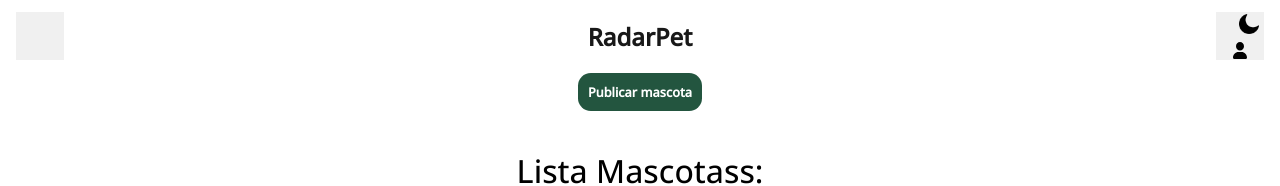
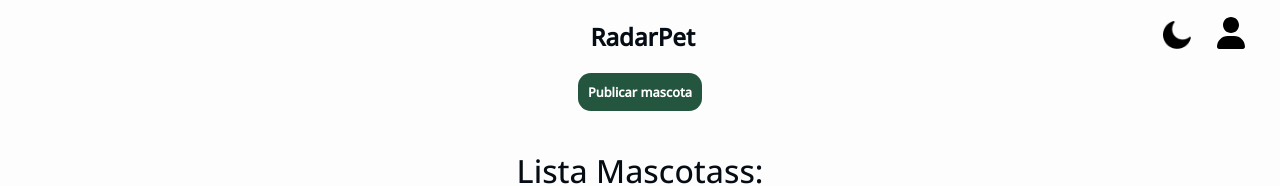
Before and after one commit to eduardocoello16/RadarPetFront, a Vue app: page /mascotas in a window 1280 px wide. Shown: the top 186 px of the page. Built offline with nearby package versions, Linux system fonts and the light colour scheme; no server answers.

Commit message:
añadiendo modo oscuro

```diff
--- a/src/App.vue
+++ b/src/App.vue
@@ -6,7 +6,7 @@
   <router-view/>
 </template>
 
-<style>
+<style lang="scss">
 @import url('https://fonts.googleapis.com/css2?family=Open+Sans:ital,wght@0,300;0,400;0,500;1,800&display=swap');
 #app {
   font-family: Avenir, Helvetica, Arial, sans-serif;
@@ -18,9 +18,25 @@
   font-family: 'Open Sans', sans-serif;
   font-weight: 500;
 }
+
+.tema {
+
+    --color__primary: rgb(253, 253, 253);
+     --color__text: rgb(5, 12, 19);
+       --color__hover: rgba(226, 226, 226, 0.986);
+
+    &-dark {
+        --color__primary: rgb(5, 12, 19);
+         --color__text: rgb(252, 252, 252);
+          --color__hover: rgba(31, 31, 31, 0.801);
+    }
+}
 body{
   margin: 0;
   overflow-x: hidden;
+  background-color: var(--color__primary);
+  color: var(--color__text);
+  transition: all 0.5s ease;
 }
 </style>
 <script>
@@ -30,6 +46,9 @@ export default {
   name: 'App',
   components: {
     NavHeadder
+  },
+  mounted () {
+    document.body.classList.add('tema')
   }
 }
 </script>
--- a/src/components/NavHeadder.vue
+++ b/src/components/NavHeadder.vue
@@ -1,10 +1,10 @@
 <template>
   <nav class="home">
      <div id="datos">
-   <div class="buttons">  <router-link to="/perfil" id="perfil"><div id="avatar"  v-bind:style="{ backgroundImage: 'url(' + obtener + ')' }" ></div> <p id="nombreUsuario">{{nombreUsuario}}</p></router-link></div>
+ <router-link to="/perfil" id="perfil"><div id="avatar"  v-bind:style="{ backgroundImage: 'url(' + obtener + ')' }" ></div> <p id="nombreUsuario">{{nombreUsuario}}</p></router-link>
      <router-link to="/"> <h1>RadarPet</h1></router-link>
-     <div class="buttons">
-     <button  class="Sesion">  <img class="modooscuro" src="../assets/luna.png" alt=""></button>
+     <div >
+     <button @click="switchTema" class="Sesion">  <img src="../assets/moon.svg" alt=""></button>
        <router-link  to="/iniciarsesion" v-if="token === ''"> <button  class="Sesion"><img src="../assets/user-solid.svg" alt=""></button></router-link>
  <a  v-if="token !== ''"><button  class="Sesion" @click="cerrarSesion"><img src="../assets/right-to-bracket-solid.svg" alt=""></button></a></div>
 
@@ -20,6 +20,9 @@ export default {
     cerrarSesion () {
       this.$store.dispatch('cerrarSesion')
       this.$router.push('/')
+    },
+    switchTema () {
+      document.body.classList.toggle('tema-dark')
     }
   },
   computed: {
@@ -39,15 +42,18 @@ export default {
 
 <style lang="scss" scoped>
 #perfil:hover{
-  background-color: #f0f0f0;
+    background-color: var(--color__hover);
   border-radius: 2em;
+}
+#perfil{
+    margin-right: 2em;
 }
 #nombreUsuario{
   font-size: 0.6em;
   margin: 0;
 }
 h1{
-  color: rgb(24, 24, 24);
+  color: var(--color__text);
   font-size: 1.5em;
   font-weight: bold;
   padding: 0;
@@ -62,7 +68,8 @@ h1{
 }
 
 nav.home{
-  background-color: rgba(255, 255, 255, 0.980);
+  background-color: var(--color__primary);
+  color: var(--color__text);
   position: sticky;
   width: 100%;
   top: 0;
@@ -74,24 +81,17 @@ nav.home{
 
       a{
         font-weight: bold;
-        color: #23553f;
+          color: var(--color__text);
         text-decoration: none;
           &.router-link-exact-active {
-        color: #42b983;
+          color: var(--color__text);
       }
       }
     }
-.buttons{
-  display: flex;
-  flex-wrap: wrap;
-  justify-content: center;
-   width: 3em;
-     background-color: #f0f0f0;
+
+    #avatar{
+     width: 3em;
       height: 3em;
-}
-    #avatar{
-     width: 1.5em;
-      height: 1.5em;
       margin: 0 1em 0 1em;
       background-size: cover;
       background-position: center;
@@ -99,8 +99,9 @@ nav.home{
         border-radius: 1em;
     }
     .Sesion{
-  width: 2em;
-  height: 2em;
+  width: 3em;
+  height: 3em;
+  margin-right: 1em;
 }
 .modooscuro{
   width: 1.5em;
@@ -114,7 +115,7 @@ button{
   cursor: pointer;
 }
 button:hover{
-  background-color: #f0f0f0;
+  background-color: var(--color__hover);
   border-radius: 1em;
 }
 #publicar{
```
Also changed, not shown: src/assets/moon.svg (added).
